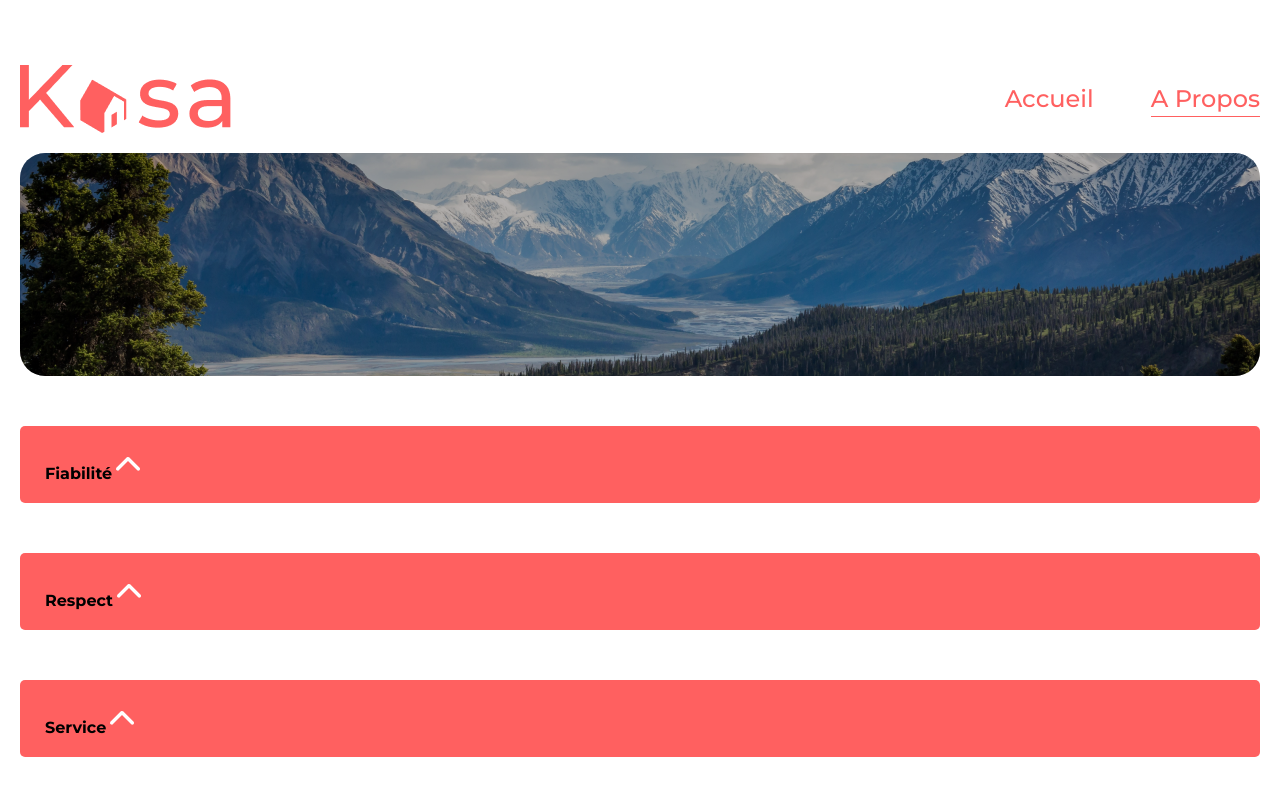
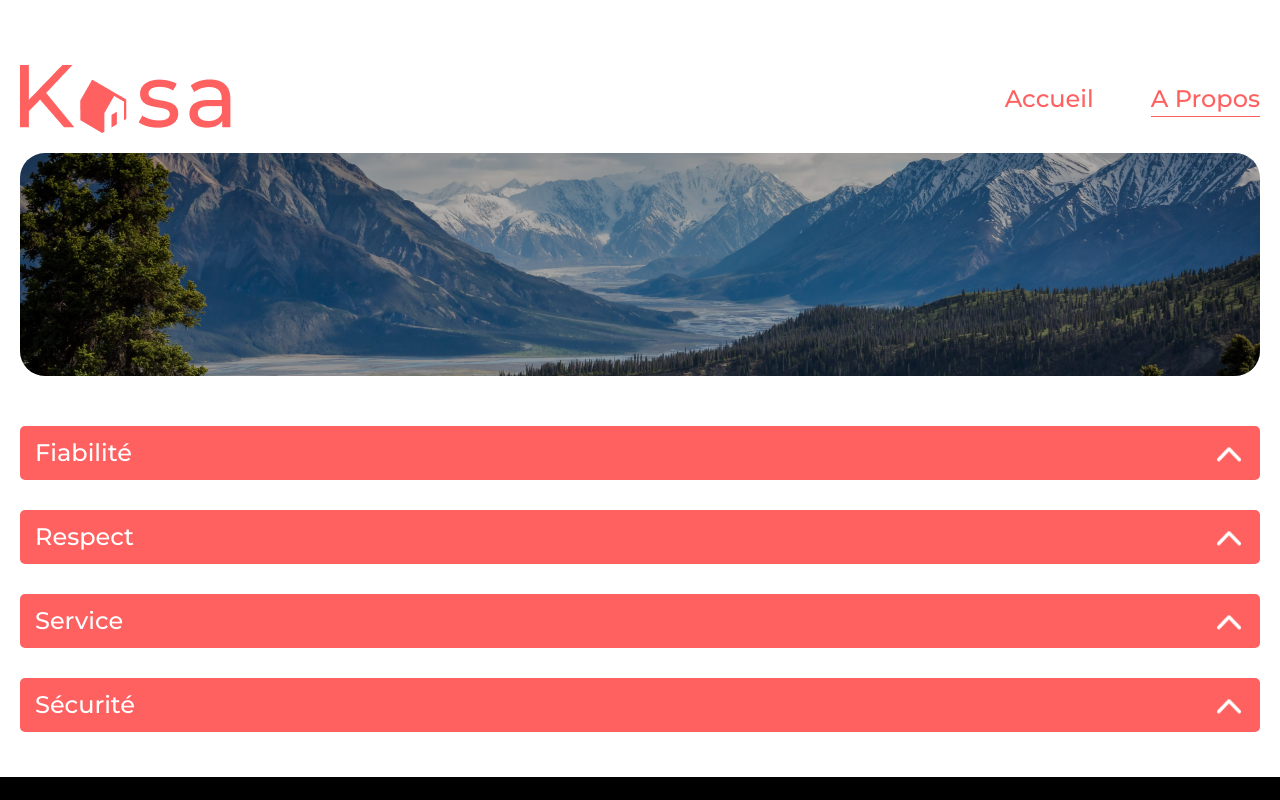
Before and after one commit to augusto-mattos/kasa, a React (Create React App) app: page /about in a window 1280 px wide. Shown: the top 800 px of the page. Built offline with nearby package versions, Linux system fonts and the light colour scheme.

Commit message:
feat : "à propos" page

```diff
--- a/src/assets/styles.css
+++ b/src/assets/styles.css
@@ -194,26 +194,45 @@
   border-radius: 10px;
 }
 
-.accordion {
+.collapse {
   max-width: 1240px;
   margin: 0 auto;
   padding: 0;
+  display: flex;
+  flex-direction: column;
+  gap: 30px;
+  margin-top: 50px;
+}
+.collapse .accordion {
   background-color: #FF6060;
   border-radius: 5px;
-  padding: 10px 15px 10px 15px;
-  margin-top: 50px;
 }
-.accordion .accordion-header {
+.collapse .accordion .accordion-header {
   cursor: pointer;
-  padding: 10px;
+  display: flex;
+  justify-content: space-between;
+  padding: 10px 15px;
+  color: #ffffff;
+  font-family: Montserrat;
+  font-size: 24px;
+  font-weight: 500;
+  line-height: 34px;
+  letter-spacing: 0em;
   text-align: left;
-  font-weight: bold;
 }
-.accordion .accordion-header.expanded {
-  background-color: #ccc;
-}
-.accordion .accordion-content {
-  padding: 10px;
+.collapse .accordion .accordion-content {
+  display: flex;
+  gap: 10px;
+  background-color: #F6F6F6;
+  color: #FF6060;
+  padding: 20px 20px 20px 20px;
+  border-radius: 0 0 5px 5px;
+  font-family: Montserrat;
+  font-size: 18px;
+  font-weight: 400;
+  line-height: 26px;
+  letter-spacing: 0em;
+  text-align: left;
 }
 
 body {
--- /dev/null
+++ b/src/components/accordion.jsx
@@ -0,0 +1,35 @@
+import { useState } from "react";
+import arrowDown from "../assets/arrowDown.png"
+import arrowUp from "../assets/arrowUp.png"
+
+function AccordionItem({ title, content }) {
+
+  const [isExpanded, setIsExpanded] = useState(false);
+
+  const toggleAccordion = () => {
+    setIsExpanded(!isExpanded);
+  };
+
+  return (
+    <div className="accordion">
+      <div className={`accordion-header ${isExpanded ? 'expanded' : ''}`} onClick={toggleAccordion}>
+        {title}
+        {isExpanded ? <img src={arrowDown} alt="Expanded" /> : <img src={arrowUp} alt="Collapsed" />}
+      </div>
+     {isExpanded && <div className="accordion-content">{content}</div>}
+    </div>
+  );
+}
+
+function Accordion() {
+  return (
+    <div className="collapse">
+      <AccordionItem title="Fiabilité" content="Les annonces postées sur Kasa garantissent une fiabilité totale. Les photos sont conformes aux logements, et toutes les informations sont régulièrement vérifiées par nos équipes." />
+      <AccordionItem title="Respect" content="La bienveillance fait partie des valeurs fondatrices de Kasa. Tout comportement discriminatoire ou de perturbation du voisinage entraînera une exclusion de notre plateforme." />
+      <AccordionItem title="Service" content="La bienveillance fait partie des valeurs fondatrices de Kasa. Tout comportement discriminatoire ou de perturbation du voisinage entraînera une exclusion de notre plateforme." />
+      <AccordionItem title="Sécurité" content="La sécurité est la priorité de Kasa. Aussi bien pour nos hôtes que pour les voyageurs, chaque logement correspond aux critères de sécurité établis par nos services. En laissant une note aussi bien à l'hôte qu'au locataire, cela permet à nos équipes de vérifier que les standards sont bien respectés. Nous organisons également des ateliers sur la sécurité domestique pour nos hôtes." />
+    </div>
+  );
+}
+
+export default Accordion;
--- a/src/components/collapse.jsx
+++ /dev/null
@@ -1,35 +0,0 @@
-import arrowDown from "../assets/arrowDown.png"
-import arrowUp from "../assets/arrowUp.png"
-import { useState } from "react";
-
-function Accordion({ title, content }) {
-
-  const [isExpanded, setIsExpanded] = useState(false);
-
-  const toggleAccordion = () => {
-    setIsExpanded(!isExpanded);
-  };
-
-  return (
-    <div className="accordion">
-      <div className={`accordion-header ${isExpanded ? 'expanded' : ''}`} onClick={toggleAccordion}>
-        {title}
-        {isExpanded ? <img src={arrowDown} alt="Expanded" /> : <img src={arrowUp} alt="Collapsed" />}
-      </div>
-      {isExpanded && <div className="accordion-content">{content}</div>}
-    </div>
-  );
-}
-
-function Collapse() {
-  return (
-    <div className="collapse">
-      <Accordion title="Fiabilité" content="Les annonces postées sur Kasa garantissent une fiabilité totale. Les photos sont conformes aux logements, et toutes les informations sont régulièrement vérifiées par nos équipes." />
-      <Accordion title="Respect" content="La bienveillance fait partie des valeurs fondatrices de Kasa. Tout comportement discriminatoire ou de perturbation du voisinage entraînera une exclusion de notre plateforme." />
-      <Accordion title="Service" content="La bienveillance fait partie des valeurs fondatrices de Kasa. Tout comportement discriminatoire ou de perturbation du voisinage entraînera une exclusion de notre plateforme." />
-      <Accordion title="Sécurité" content="La sécurité est la priorité de Kasa. Aussi bien pour nos hôtes que pour les voyageurs, chaque logement correspond aux critères de sécurité établis par nos services. En laissant une note aussi bien à l'hôte qu'au locataire, cela permet à nos équipes de vérifier que les standards sont bien respectés. Nous organisons également des ateliers sur la sécurité domestique pour nos hôtes." />
-    </div>
-  );
-}
-
-export default Collapse;
--- a/src/pages/About/index.jsx
+++ b/src/pages/About/index.jsx
@@ -1,11 +1,11 @@
 import Banner from "../../components/banner";
-import Collapse from "../../components/collapse";
+import Accordion from "../../components/accordion";
 
 function About() {
   return (
     <>
       <Banner />
-      <Collapse />
+      <Accordion />
     </>
   );
 }
--- /dev/null
+++ b/src/styles/components/_accordion.scss
@@ -0,0 +1,41 @@
+@use "../variables";
+@use "../mixins";
+
+.collapse {
+  @include mixins.desktop-max-width();
+  display: flex;
+  flex-direction: column;
+  gap: 30px;
+  margin-top: 50px;
+  .accordion {
+    background-color: variables.$primary-color;
+    border-radius: 5px;
+    .accordion-header {
+      cursor: pointer;
+      display: flex;
+      justify-content: space-between;
+      padding: 10px 15px;
+      color: #ffffff;
+      font-family: Montserrat;
+      font-size: 24px;
+      font-weight: 500;
+      line-height: 34px;
+      letter-spacing: 0em;
+      text-align: left;
+    }
+    .accordion-content {
+      display: flex;
+      gap: 10px;
+      background-color: variables.$secondary-color;
+      color: variables.$primary-color;
+      padding: 20px 20px 20px 20px;
+      border-radius: 0 0 5px 5px;
+      font-family: Montserrat;
+      font-size: 18px;
+      font-weight: 400;
+      line-height: 26px;
+      letter-spacing: 0em;
+      text-align: left;
+    }
+  }
+}
--- a/src/styles/components/_collapse.scss
+++ /dev/null
@@ -1,22 +0,0 @@
-@use "../variables";
-@use "../mixins";
-
-.accordion {
-    @include mixins.desktop-max-width();
-    background-color: variables.$primary-color;
-    border-radius: 5px;
-    padding: 10px 15px 10px 15px;
-    margin-top: 50px;
-    .accordion-header {
-      cursor: pointer;
-      padding: 10px;
-      text-align: left;
-      font-weight: bold;
-      &.expanded {
-        background-color: #ccc;
-      }
-    }
-    .accordion-content {
-      padding: 10px;
-    }
-  }
--- a/src/styles/main.scss
+++ b/src/styles/main.scss
@@ -2,7 +2,7 @@
 @use "./components/footer";
 @use "./components/banner";
 @use "./components/cards";
-@use "./components/collapse";
+@use "./components/accordion";
 
 body {
   display: flex;
```
Also changed, not shown: 1 other file (tests, documents, lock files or other folders).
